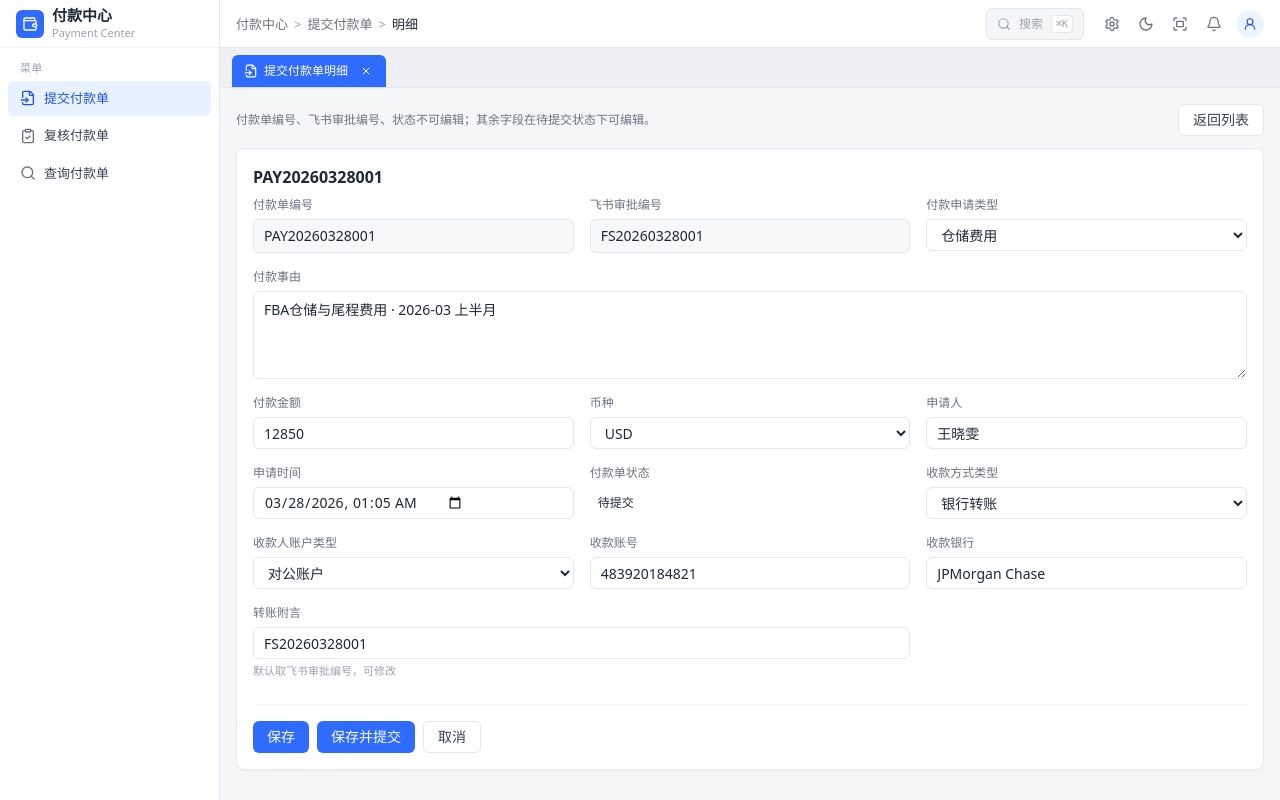
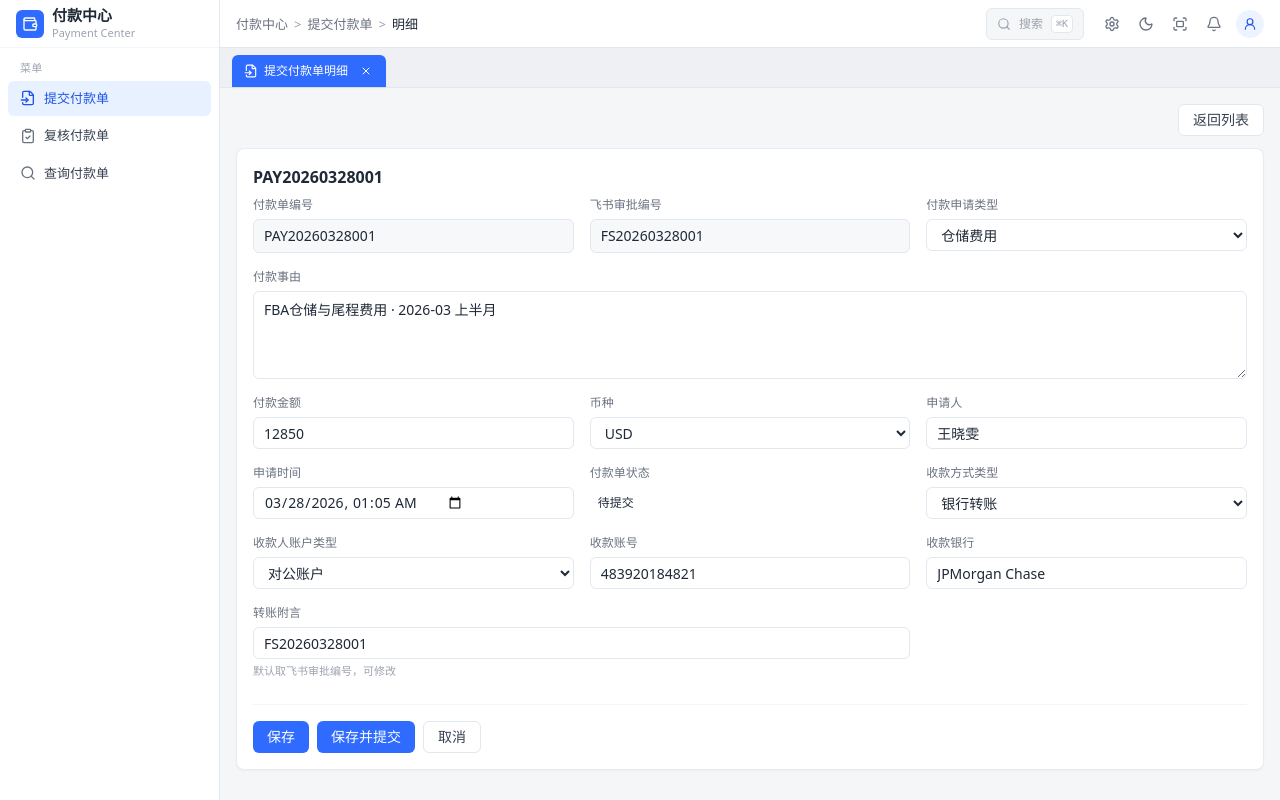
Before and after one commit to 1831833hym-eng/pay-hub, a Next.js app: page /submit/pay-001 in a window 1280 px wide. Built offline with nearby package versions, Linux system fonts and the light colour scheme.

Commit message:
fix: 去掉提交明细页关于状态不可编辑的说明文案
Co-authored-by: cursor186 <cursor186@bestfulfill.com>

```diff
--- a/src/app/submit/[id]/page.tsx
+++ b/src/app/submit/[id]/page.tsx
@@ -59,7 +59,6 @@ export default function SubmitDetailPage() {
   return (
     <AppShell
       title={editable ? "提交付款单明细" : "查看付款单"}
-      description="付款单编号、飞书审批编号、状态不可编辑；其余字段在待提交状态下可编辑。"
       actions={
         <Link href="/submit">
           <Button variant="secondary">返回列表</Button>
```
